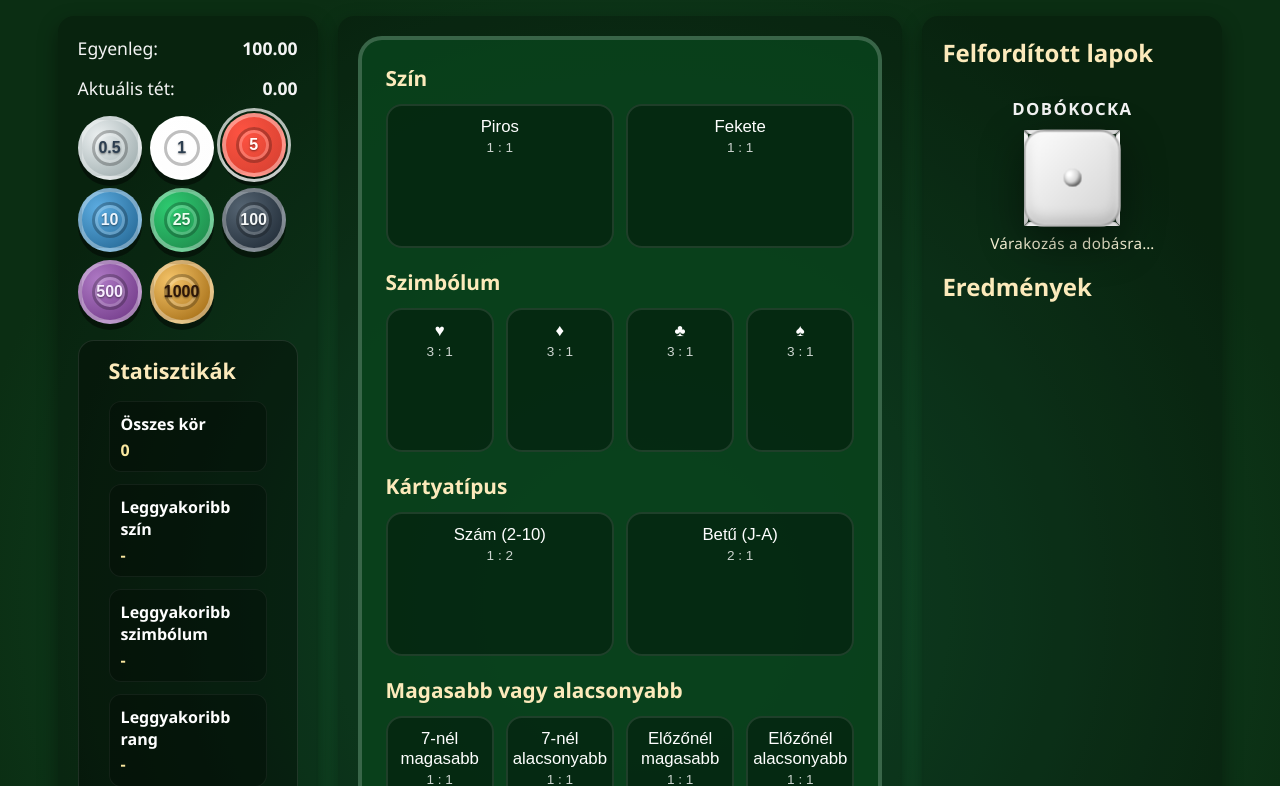
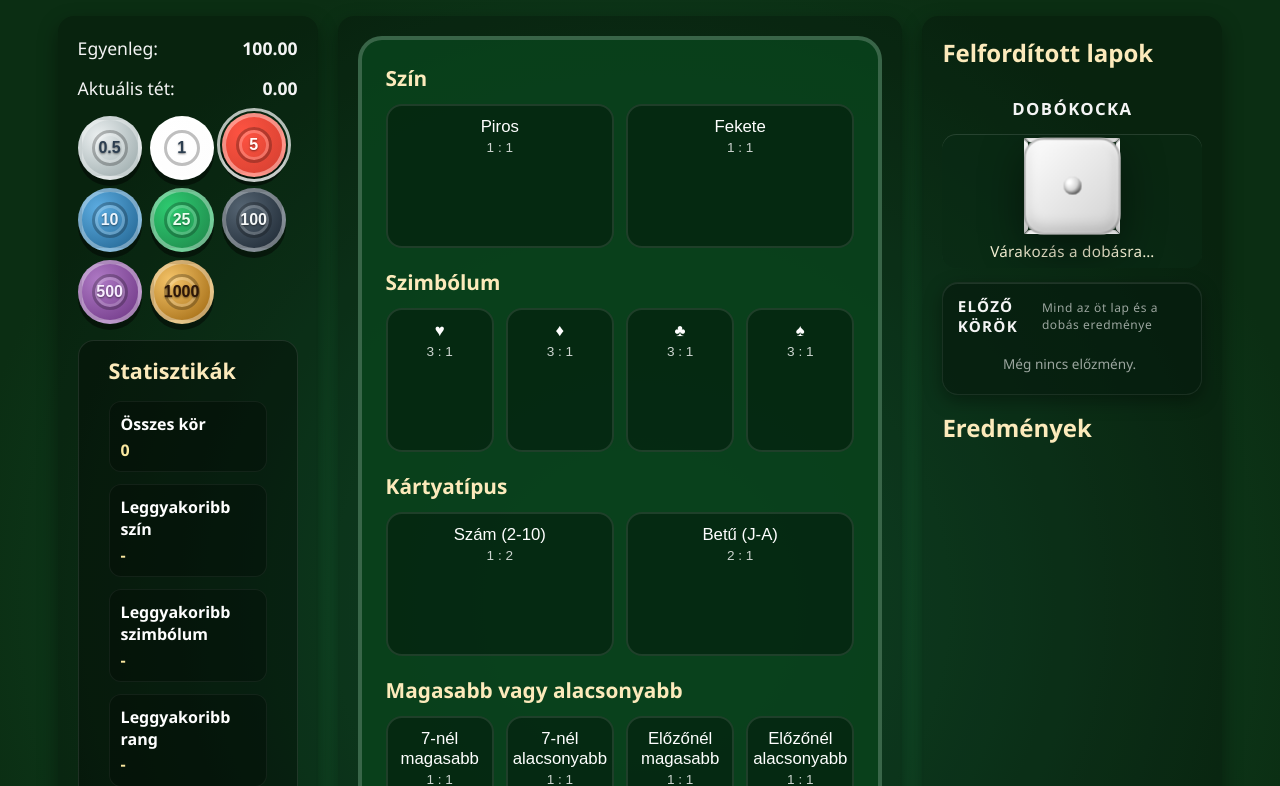
Before and after one commit to D4rkylle/test, a PHP site: page /card_betting_game.html in a window 1280 px wide. Shown: the part 126-912 px from the top of the page. Run offline with PHP 8.4, Linux system fonts and the light colour scheme.

Commit message:
Improve dice roll timing and add history

```diff
--- a/card_betting_game.html
+++ b/card_betting_game.html
@@ -220,6 +220,7 @@
           <div id="cards-container" class="cards-container"></div>
           <div class="dice-display">
             <h3>Dobókocka</h3>
+            <div class="dice-display__current" tabindex="0">
               <div id="dice-result" class="dice-result" aria-live="polite">
                 <div id="dice" class="dice" role="img" aria-label="Dobókocka">
                   <div class="dice__cube">
@@ -261,6 +262,16 @@
                 <div id="dice-value" class="dice-value">Várakozás a dobásra…</div>
               </div>
             </div>
+            <div class="dice-history">
+              <div class="dice-history__title">
+                <h4>Előző körök</h4>
+                <span class="dice-history__subtitle">Mind az öt lap és a dobás eredménye</span>
+              </div>
+              <ul id="dice-history-list" class="dice-history__list">
+                <li id="dice-history-empty" class="dice-history__empty">Még nincs előzmény.</li>
+              </ul>
+            </div>
+          </div>
         </div>
         <div class="log-panel" aria-live="polite">
           <h2>Eredmények</h2>
--- a/css/card_betting_game.css
+++ b/css/card_betting_game.css
@@ -794,8 +794,8 @@ body {
   margin-top: 1.2rem;
   display: flex;
   flex-direction: column;
-  align-items: center;
-  gap: 0.75rem;
+  align-items: stretch;
+  gap: 0.9rem;
 }
 
 .dice-display h3 {
@@ -803,6 +803,200 @@ body {
   letter-spacing: 0.08em;
   text-transform: uppercase;
   margin: 0;
+  text-align: center;
+}
+
+.dice-display__current {
+  display: flex;
+  justify-content: center;
+  padding: 0.35rem 0.5rem;
+  border-radius: 0.9rem;
+  background: rgba(10, 43, 21, 0.55);
+  box-shadow: inset 0 1px 0 rgba(255, 255, 255, 0.12);
+  overflow-x: auto;
+  scrollbar-width: thin;
+}
+
+.dice-display__current:focus {
+  outline: 2px solid rgba(255, 255, 255, 0.35);
+  outline-offset: 4px;
+}
+
+.dice-display__current::-webkit-scrollbar {
+  height: 6px;
+}
+
+.dice-display__current::-webkit-scrollbar-thumb {
+  background: rgba(255, 255, 255, 0.25);
+  border-radius: 999px;
+}
+
+.dice-history {
+  display: flex;
+  flex-direction: column;
+  gap: 0.6rem;
+  padding: 0.8rem 0.9rem;
+  border-radius: 1rem;
+  background: rgba(6, 28, 14, 0.72);
+  border: 1px solid rgba(255, 255, 255, 0.08);
+  box-shadow: inset 0 1px 0 rgba(255, 255, 255, 0.1), 0 6px 18px rgba(0, 0, 0, 0.35);
+}
+
+.dice-history__title {
+  display: flex;
+  align-items: baseline;
+  justify-content: space-between;
+  gap: 0.5rem;
+}
+
+.dice-history__title h4 {
+  margin: 0;
+  font-size: 0.95rem;
+  letter-spacing: 0.08em;
+  text-transform: uppercase;
+}
+
+.dice-history__subtitle {
+  font-size: 0.75rem;
+  color: rgba(255, 255, 255, 0.6);
+  letter-spacing: 0.05em;
+}
+
+.dice-history__list {
+  list-style: none;
+  margin: 0;
+  padding: 0;
+  display: flex;
+  flex-direction: column;
+  gap: 0.55rem;
+  max-height: clamp(150px, 28vh, 230px);
+  overflow-y: auto;
+  padding-right: 0.35rem;
+  scrollbar-width: thin;
+}
+
+.dice-history__list::-webkit-scrollbar {
+  width: 6px;
+}
+
+.dice-history__list::-webkit-scrollbar-thumb {
+  background: rgba(255, 255, 255, 0.22);
+  border-radius: 999px;
+}
+
+.dice-history__empty {
+  font-size: 0.85rem;
+  color: rgba(255, 255, 255, 0.6);
+  text-align: center;
+  padding: 0.5rem 0.25rem;
+}
+
+.dice-history__item {
+  display: flex;
+  flex-direction: column;
+  gap: 0.45rem;
+  padding: 0.6rem 0.75rem;
+  border-radius: 0.85rem;
+  background: linear-gradient(140deg, rgba(13, 55, 28, 0.9), rgba(8, 34, 18, 0.9));
+  border: 1px solid rgba(255, 255, 255, 0.08);
+  box-shadow: inset 0 1px 0 rgba(255, 255, 255, 0.12), 0 4px 12px rgba(0, 0, 0, 0.35);
+}
+
+.dice-history__item--push {
+  background: linear-gradient(140deg, rgba(55, 38, 8, 0.9), rgba(28, 14, 4, 0.9));
+  border-color: rgba(255, 200, 110, 0.4);
+}
+
+.dice-history__header {
+  display: flex;
+  align-items: baseline;
+  justify-content: space-between;
+  gap: 0.5rem;
+  font-size: 0.8rem;
+  letter-spacing: 0.05em;
+}
+
+.dice-history__round {
+  background: rgba(0, 0, 0, 0.25);
+  border-radius: 999px;
+  padding: 0.15rem 0.5rem;
+  font-weight: 600;
+  text-transform: uppercase;
+}
+
+.dice-history__roll {
+  font-weight: 600;
+  color: #f1c40f;
+}
+
+.dice-history__item--push .dice-history__roll {
+  color: #ffd27f;
+}
+
+.dice-history__cards {
+  display: flex;
+  align-items: stretch;
+  gap: 0.4rem;
+  flex-wrap: wrap;
+}
+
+.dice-history__card {
+  position: relative;
+  width: 2.25rem;
+  min-width: 2.25rem;
+  height: 3rem;
+  border-radius: 0.5rem;
+  background: rgba(255, 255, 255, 0.08);
+  display: flex;
+  flex-direction: column;
+  align-items: center;
+  justify-content: center;
+  font-weight: 700;
+  gap: 0.1rem;
+  box-shadow: 0 4px 10px rgba(0, 0, 0, 0.35);
+  color: #fefefe;
+  text-shadow: 0 2px 6px rgba(0, 0, 0, 0.4);
+}
+
+.dice-history__card strong {
+  font-size: 0.95rem;
+  line-height: 1;
+}
+
+.dice-history__card span {
+  font-size: 0.75rem;
+  line-height: 1;
+}
+
+.dice-history__card--hearts,
+.dice-history__card--diamonds {
+  color: #ff8686;
+}
+
+.dice-history__card--clubs,
+.dice-history__card--spades {
+  color: #f5f7fa;
+}
+
+.dice-history__card--joker {
+  color: #ffd86b;
+}
+
+.dice-history__card--winner::after {
+  content: "";
+  position: absolute;
+  inset: -2px;
+  border-radius: 0.55rem;
+  border: 2px solid rgba(241, 196, 15, 0.9);
+  box-shadow: 0 0 8px rgba(241, 196, 15, 0.75);
+}
+
+.dice-history__card--winner {
+  transform: translateY(-2px);
+}
+
+.dice-history__cards .dice-history__card--winner {
+  box-shadow: 0 6px 12px rgba(241, 196, 15, 0.35);
 }
 
 .dice-result {
```
Also changed, not shown: js/card_betting_game.js (+153 -22 lines). Lines whose indentation alone changed are shown as unchanged.
